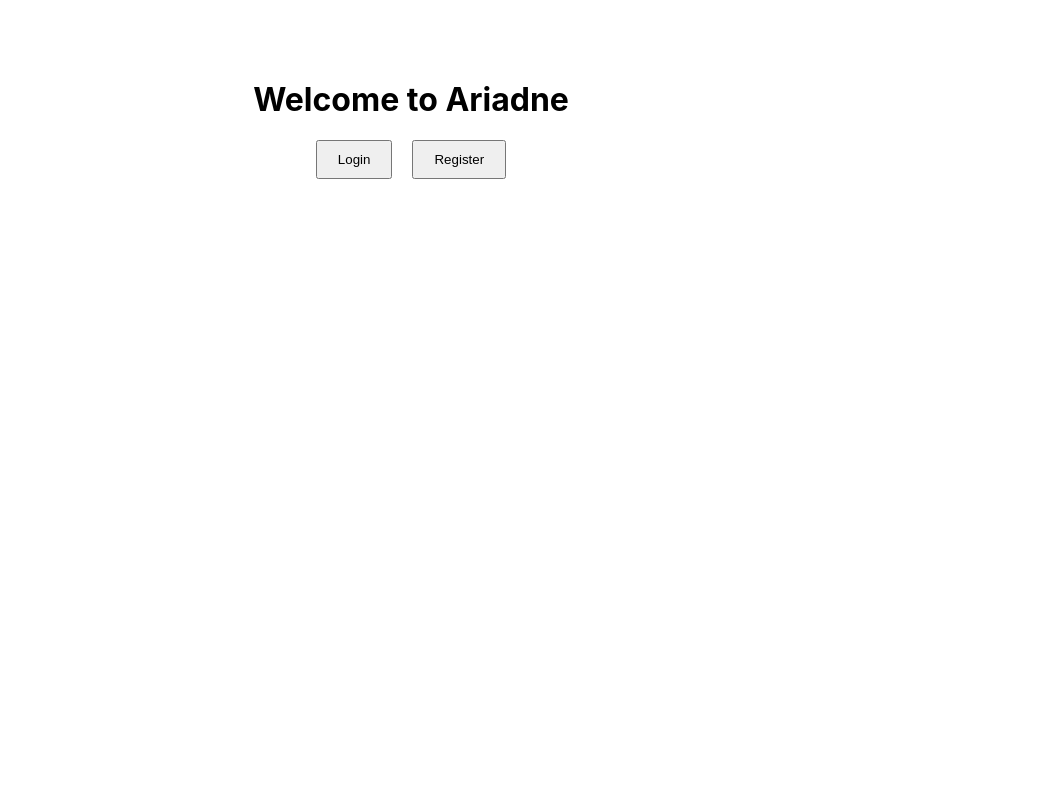
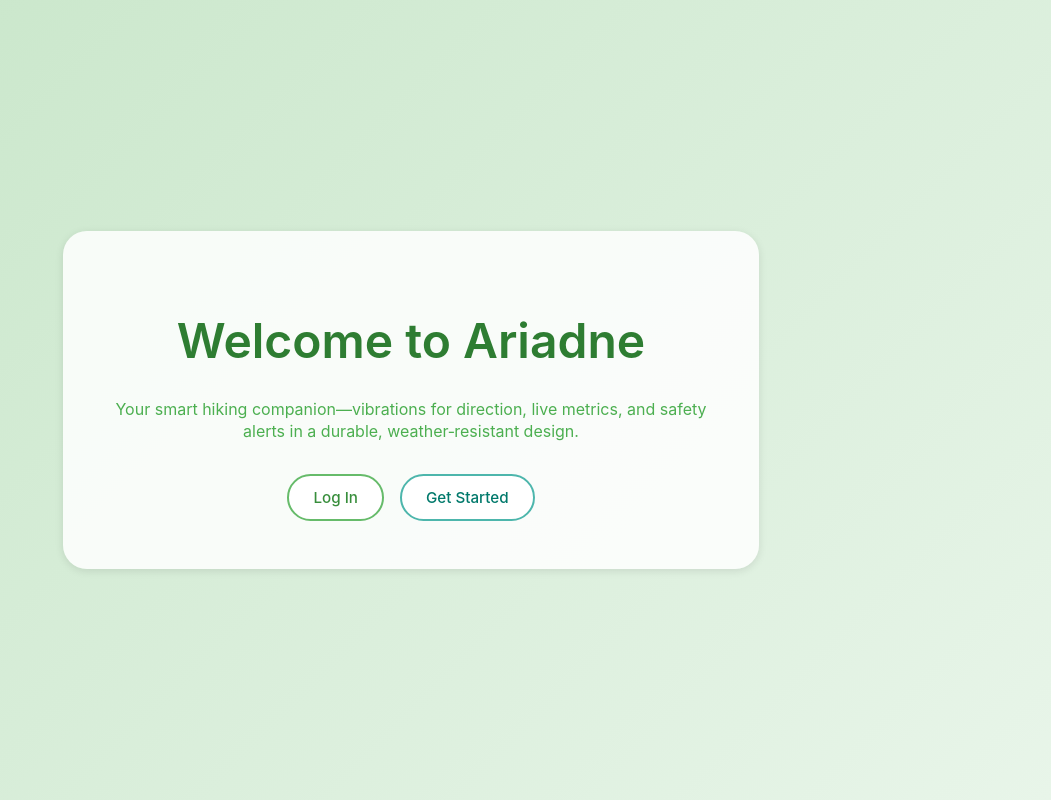
Before and after one commit to akulkudari/Ariadne, a React (Create React App) app in the folder frontend/: page / in a window 1280 px wide. Shown: the whole page, without its empty margins (229-1280 px from the left). Built offline with nearby package versions, Linux system fonts and the light colour scheme; the HTML template or start-up script is replaced by a standard one.

Commit message:
added styling

```diff
--- a/frontend/src/App.css
+++ b/frontend/src/App.css
@@ -1,38 +1,71 @@
-.App {
+.home-container {
+  display: flex;
+  align-items: center;
+  justify-content: center;
+  height: 100vh;
+  background: linear-gradient(135deg, #c8e6c9, #e8f5e9);
+  margin: 0;
+}
+
+.overlay-card {
+  background-color: rgba(255, 255, 255, 0.85);
+  padding: 3rem;
+  border-radius: 1.5rem;
+  box-shadow: 0 2px 8px rgba(0, 0, 0, 0.1);
+  max-width: 600px;
   text-align: center;
 }
 
-.App-logo {
-  height: 40vmin;
-  pointer-events: none;
+.main-heading {
+  font-family: 'Inter', sans-serif;
+  font-size: 3rem;
+  font-weight: 600;
+  color: #2e7d32;
+  margin-bottom: 1.75rem;
 }
 
-@media (prefers-reduced-motion: no-preference) {
-  .App-logo {
-    animation: App-logo-spin infinite 20s linear;
-  }
+.tagline {
+  font-size: 1rem;
+  color: #4caf50;
+  margin-bottom: 2rem;
+  line-height: 1.4;
 }
 
-.App-header {
-  background-color: #282c34;
-  min-height: 100vh;
+.button-row {
   display: flex;
-  flex-direction: column;
-  align-items: center;
   justify-content: center;
-  font-size: calc(10px + 2vmin);
-  color: white;
+  gap: 1rem;
 }
 
-.App-link {
-  color: #61dafb;
+.btn {
+  padding: 0.75rem 1.5rem;
+  font-family: 'Inter', sans-serif;
+  font-size: 0.95rem;
+  font-weight: 500;
+  border-radius: 9999px;
+  cursor: pointer;
+  transition: background-color 0.2s ease, transform 0.2s ease;
+  border: 2px solid transparent;
 }
 
-@keyframes App-logo-spin {
-  from {
-    transform: rotate(0deg);
-  }
-  to {
-    transform: rotate(360deg);
-  }
+.btn-login {
+  background-color: #ffffff;
+  color: #388e3c;
+  border-color: #66bb6a;
 }
+.btn-login:hover {
+  background-color: #66bb6a;
+  color: #ffffff;
+  transform: translateY(-2px);
+}
+
+.btn-start {
+  background-color: #ffffff;
+  color: #00796b;
+  border-color: #4db6ac;
+}
+.btn-start:hover {
+  background-color: #4db6ac;
+  color: #ffffff;
+  transform: translateY(-2px);
+}
--- a/frontend/src/App.js
+++ b/frontend/src/App.js
@@ -1,6 +1,7 @@
 import React, { useState } from 'react';
 import RegistrationPage from './registration';
 import LoginPage        from './login';
+import './App.css';
 
 export default function App() {
   const [stage, setStage] = useState('home');  // ← start on “home”
@@ -15,20 +16,21 @@ export default function App() {
         return <h2>🛠️ Dashboard coming soon…</h2>;
       default:  // 'home'
         return (
-          <div style={{ textAlign: 'center', marginTop: 80 }}>
-            <h1>Welcome to Ariadne</h1>
-            <button
-              style={{ padding: '10px 20px', margin: '0 10px' }}
-              onClick={() => setStage('login')}
-            >
-              Login
-            </button>
-            <button
-              style={{ padding: '10px 20px', margin: '0 10px' }}
-              onClick={() => setStage('register')}
-            >
-              Register
-            </button>
+          <div className="home-container">
+            <div className="overlay-card">
+              <h1 className="main-heading">Welcome to Ariadne</h1>
+              <p className="tagline">
+                Your smart hiking companion—vibrations for direction, live metrics, and safety alerts in a durable, weather‑resistant design.
+              </p>
+              <div className="button-row">
+                <button className="btn btn-login" onClick={() => setStage('login')}>
+                  Log In
+                </button>
+                <button className="btn btn-start" onClick={() => setStage('register')}>
+                  Get Started
+                </button>
+              </div>
+            </div>
           </div>
         );
     }
--- a/frontend/src/login.css
+++ b/frontend/src/login.css
@@ -1,28 +1,66 @@
 .login-container {
-    max-width: 300px;
-    margin: 100px auto;
-    font-family: sans-serif;
+  display: flex;
+  align-items: center;
+  justify-content: center;
+  height: 100vh;
+  background: linear-gradient(135deg, #c8e6c9, #e8f5e9);
+  margin: 0;
+}
+
+.login-overlay-card {
+  background-color: rgba(255, 255, 255, 0.9);
+  backdrop-filter: blur(6px);
+  padding: 2rem;
+  border-radius: 1rem;
+  box-shadow: 0 4px 16px rgba(0, 0, 0, 0.1);
+  width: 320px;
+  text-align: center;
 }
 
 .login-title {
-    text-align: center;
-    margin-bottom: 16px;
+  font-family: 'Inter', sans-serif;
+  font-size: 1.75rem;
+  font-weight: 600;
+  color: #2e7d32;
+  margin-bottom: 1rem;
 }
 
 .login-form .form-group {
-    margin-bottom: 12px;
+  margin-bottom: 1rem;
+  text-align: left;
 }
 
 .form-input {
   display: block;
   width: 100%;
-    padding: 8px;
-    margin-top: 4px;
+  padding: 0.75rem;
+  margin-top: 0.25rem;
+  font-size: 1rem;
+  border: 1px solid #ccc;
+  border-radius: 0.5rem;
   box-sizing: border-box;
 }
 
-  .login-button {
+.btn-login-button {
   width: 100%;
-    padding: 10px;
+  padding: 0.75rem;
+  font-size: 1rem;
+  font-weight: 600;
+  color: #fff;
+  background-color: #66bb6a;
+  border: none;
+  border-radius: 9999px;
   cursor: pointer;
+  transition: background-color 0.2s ease, transform 0.2s ease;
 }
+
+.btn-login-button:hover {
+  background-color: #4caf50;
+  transform: translateY(-2px);
+}
+
+.error-message {
+  color: #d32f2f;
+  margin-top: 1rem;
+  font-size: 0.875rem;
+}
--- a/frontend/src/registration.css
+++ b/frontend/src/registration.css
@@ -1,33 +1,70 @@
+
+/* Registration uses same gradient & card styling */
+
+.form-input {
+  display: block;
+  width: 100%;
+  padding: 0.75rem;
+  margin: 0.5rem 0 1rem;
+  font-size: 1rem;
+  border: 1px solid #ccc;
+  border-radius: 0.5rem;
+  box-sizing: border-box;
+}
+
 .reg-container {
-    max-width: 320px;
-    margin: 80px auto;
-    font-family: sans-serif;
-    padding: 16px;
-    border: 1px solid #ddd;
-    border-radius: 8px;
+  display: flex;
+  align-items: center;
+  justify-content: center;
+  height: 100vh;
+  background: linear-gradient(135deg, #c8e6c9, #e8f5e9);
+  margin: 0;
+}
+
+.reg-overlay-card {
+  background-color: rgba(255, 255, 255, 0.9);
+  backdrop-filter: blur(6px);
+  padding: 2rem;
+  border-radius: 1rem;
+  box-shadow: 0 4px 16px rgba(0, 0, 0, 0.1);
+  width: 320px;
+  text-align: center;
 }
 
 .reg-title {
-    text-align: center;
-    margin-bottom: 16px;
+  font-family: 'Inter', sans-serif;
+  font-size: 1.75rem;
+  font-weight: 600;
+  color: #00796b;
+  margin-bottom: 1rem;
 }
 
-  .reg-form label {
-    display: block;
-    margin-bottom: 12px;
-    font-size: 14px;
+.reg-form .form-group {
+  margin-bottom: 1rem;
+  text-align: left;
 }
 
-  .reg-form input {
+
+.btn-reg-button {
   width: 100%;
-    padding: 8px;
-    margin-top: 4px;
-    box-sizing: border-box;
+  padding: 0.75rem;
+  font-size: 1rem;
+  font-weight: 600;
+  color: #fff;
+  background-color: #26a69a;
+  border: none;
+  border-radius: 9999px;
+  cursor: pointer;
+  transition: background-color 0.2s ease, transform 0.2s ease;
 }
 
-  .reg-button {
-    width: 100%;
-    padding: 10px;
-    margin-top: 8px;
-    cursor: pointer;
+.btn-reg-button:hover {
+  background-color: #00897b;
+  transform: translateY(-2px);
 }
+
+.error-message {
+  color: #d32f2f;
+  margin-top: 1rem;
+  font-size: 0.875rem;
+}
--- a/frontend/src/registration.js
+++ b/frontend/src/registration.js
@@ -11,9 +11,8 @@ export default function RegistrationPage({ onRegistered }) {
   });
   const [error, setError] = useState('');
 
-  const handleChange = e => {
+  const handleChange = e =>
     setForm({ ...form, [e.target.name]: e.target.value });
-  };
 
   const handleSubmit = async e => {
     e.preventDefault();
@@ -25,35 +24,26 @@ export default function RegistrationPage({ onRegistered }) {
     }
 
     try {
-      const formData = new FormData();
-      formData.append("email", form.email);
-      formData.append("username", form.username);
-      formData.append("password", form.password);
-      formData.append("password_confirm", form.password_confirm);
-      formData.append("deviceId", form.deviceId); // make sure this is set
-
-      const res = await fetch("http://localhost:9000/register", {
-        method: "POST",
-        body: formData  // DO NOT set Content-Type manually
+      const res = await fetch('http://localhost:9000/register', {
+        method: 'POST',
+        headers: { 'Content-Type': 'application/json' },
+        body: JSON.stringify(form)
       });
-
       if (!res.ok) {
-        const err = await res.json();
-        throw new Error(err.detail || "Registration failed");
+        const data = await res.json().catch(() => ({}));
+        throw new Error(data.detail || 'Registration failed');
       }
-
       onRegistered(form.username);
     } catch (err) {
       setError(err.message);
     }
   };
 
-
-
   return (
     <div className="reg-container">
+      <div className="reg-overlay-card">
         <h2 className="reg-title">Register Your Device</h2>
-      {error && <p className="reg-error">{error}</p>}
+        {error && <p className="error-message">{error}</p>}
         <form className="reg-form" onSubmit={handleSubmit}>
           <label>
             Email
@@ -63,6 +53,7 @@ export default function RegistrationPage({ onRegistered }) {
               value={form.email}
               onChange={handleChange}
               required
+              className="form-input"
             />
           </label>
 
@@ -74,6 +65,7 @@ export default function RegistrationPage({ onRegistered }) {
               value={form.username}
               onChange={handleChange}
               required
+              className="form-input"
             />
           </label>
 
@@ -85,6 +77,7 @@ export default function RegistrationPage({ onRegistered }) {
               value={form.password}
               onChange={handleChange}
               required
+              className="form-input"
             />
           </label>
 
@@ -96,6 +89,7 @@ export default function RegistrationPage({ onRegistered }) {
               value={form.password_confirm}
               onChange={handleChange}
               required
+              className="form-input"
             />
           </label>
 
@@ -107,13 +101,15 @@ export default function RegistrationPage({ onRegistered }) {
               value={form.deviceId}
               onChange={handleChange}
               required
+              className="form-input"
             />
           </label>
 
-        <button type="submit" className="reg-button">
+          <button type="submit" className="btn btn-reg-button">
             Register
           </button>
         </form>
       </div>
+    </div>
   );
 }
```
Also changed, not shown: frontend/src/login.js (+26 -48 lines), frontend/src/hiking.jpg (added). Lines whose indentation alone changed are shown as unchanged.
